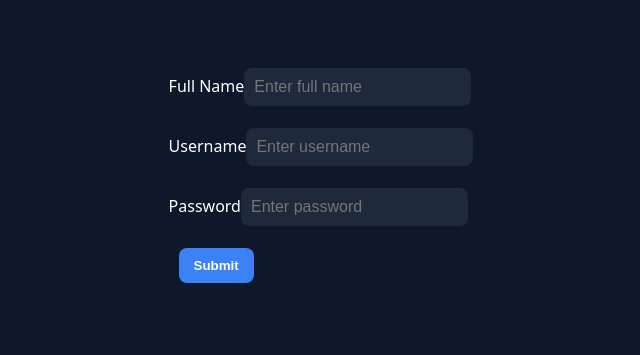
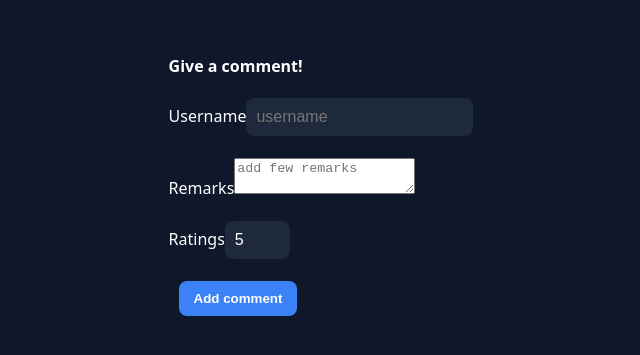
Before and after one commit to taslima864/FullStack-Learning, a React (Vite) app in the folder React/react-state-class/: page / in a window 1280 px wide. Shown: the part 225-580 px from the top of the page, without its empty margins (319-959 px from the left). Built offline with nearby package versions, Linux system fonts and the light colour scheme.

Commit message:
Comments Form

```diff
--- a/React/react-state-class/src/App.jsx
+++ b/React/react-state-class/src/App.jsx
@@ -2,13 +2,14 @@
 import Lottery from "./Lottery";
 import { sum } from "./helper";
 import Form from "./Form"
+import CommentsForm from "./CommentsForms";
 
 function App() {
 
 
   return (
     <>
-<Form/>
+<CommentsForm/>
     </>
   );
 }
--- /dev/null
+++ b/React/react-state-class/src/CommentsForms.jsx
@@ -0,0 +1,71 @@
+import { useState } from "react";
+
+export default function CommentsForm() {
+  let [formData, setFormData] = useState({
+    username: "",
+    remarks: "",
+    rating: 5,
+  });
+
+  let handleInputChange = (event) => {
+    setFormData((currData) => {
+      return { ...currData, [event.target.name]: event.target.value };
+    });
+  };
+
+  let handleSubmit = () => {
+    console.log(formData);
+    event.preventDefault();
+    setFormData({
+      username: "",
+      remarks: "",
+      rating: 5,
+    });
+  };
+  return (
+    <div>
+      <h4>Give a comment!</h4>
+
+      <form onSubmit={handleSubmit}>
+        <label htmlFor="username">Username</label>
+        <input
+          placeholder="username"
+          type="text"
+          value={formData.username}
+          onChange={handleInputChange}
+          id="username"
+          name="username"
+        />
+        <br />
+        <br />
+
+        <label htmlFor="remark">Remarks</label>
+        <textarea
+          value={formData.remarks}
+          placeholder="add few remarks"
+          onChange={handleInputChange}
+          id="remark"
+          name="remarks"
+        ></textarea>
+        <br />
+        <br />
+
+        <label htmlFor="rating">Ratings</label>
+        <input
+          placeholder="Ratings"
+          type="number"
+          min={1}
+          max={5}
+          value={formData.rating}
+          onChange={handleInputChange}
+          id="rating"
+          name="rating"
+        />
+        <br />
+        <br />
+
+        <button>Add comment</button>
+      </form>
+    </div>
+  );
+}
```
